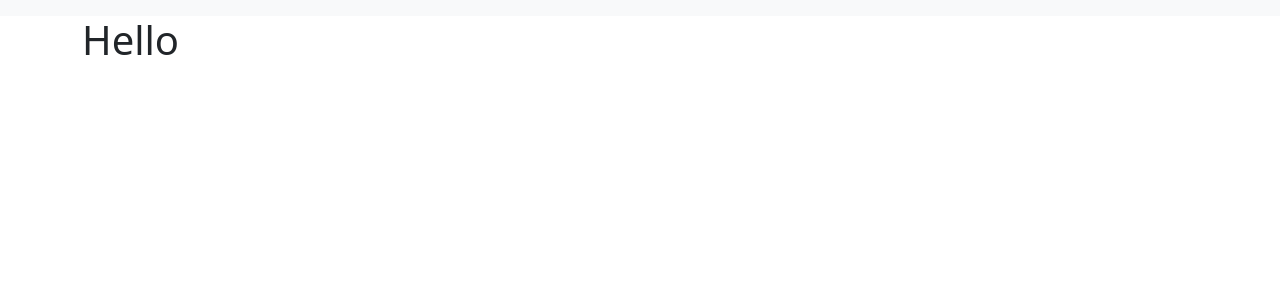
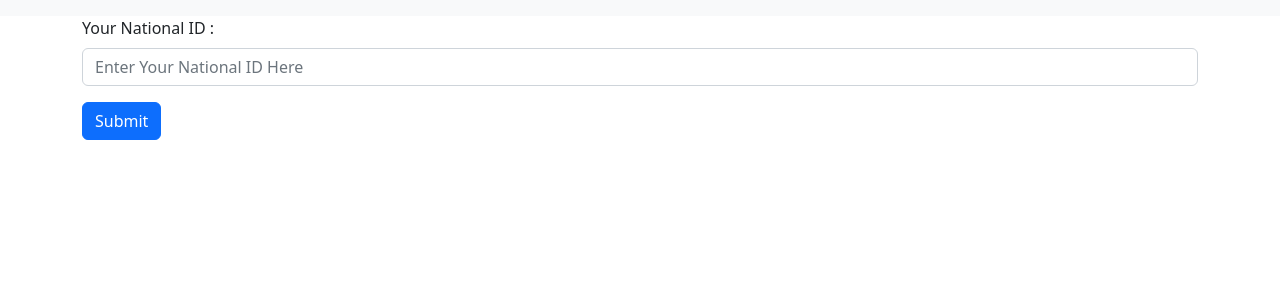
Before and after one commit to Techminate-Labs/Decentralized-Voting-Wallet, a React (Create React App) app: page / in a window 1280 px wide. Shown: the top 300 px of the page. Built offline with nearby package versions, Linux system fonts and the light colour scheme.

Commit message:
message display added

```diff
--- a/package.json
+++ b/package.json
@@ -1,4 +1,5 @@
 {
+  "proxy": "http://127.0.0.1:8000",
   "name": "voter-wallet",
   "version": "0.1.0",
   "private": true,
@@ -6,6 +7,8 @@
     "@testing-library/jest-dom": "^5.16.4",
     "@testing-library/react": "^13.3.0",
     "@testing-library/user-event": "^13.5.0",
+    "axios": "^0.27.2",
+    "elliptic": "^6.5.4",
     "react": "^18.2.0",
     "react-dom": "^18.2.0",
     "react-icons": "^4.4.0",
--- a/src/App.js
+++ b/src/App.js
@@ -1,13 +1,91 @@
 import { useState, useEffect } from 'react';
 import Topnav from './components/layout/Navbar';
 import { FaRegCheckCircle } from 'react-icons/fa';
+import axios from 'axios'
 
 function App() {
+
+const EC = require('elliptic').ec;
+const ec = new EC('secp256k1');
+
+const [nid, setNid] = useState('');
+const [pubKey, setPubKey] = useState('');
+const [priKey, setPriKey] = useState('');
+const [message, setMessage] = useState(null);
+
+function generateWallet() {
+  //Key pair should be generated if nid validation is successful
+  const key = ec.genKeyPair();
+  const publicKey = key.getPublic('hex');
+  const privateKey = key.getPrivate('hex');
+
+  const voterInfo = {
+      'Public_key' : publicKey,
+      'Private_key' : privateKey
+  }
+
+  return voterInfo;
+}
+
+const handleSubmit = async (e) => {
+  e.preventDefault();
+  const data = {nid}
+  const config = {
+    headers:{
+      "Content-Type": "application/json"
+    }
+  }
+
+  const response = await axios.post('http://127.0.0.1:8000/api/validateNid', JSON.stringify(data), config);
+
+  if(response.data.message === '404'){
+    const key = ec.genKeyPair();
+    const publicKey = key.getPublic('hex');
+    const privateKey = key.getPrivate('hex');
+    const keyPair = {
+      'Public_key' : publicKey,
+      'Private_key' : privateKey
+    }
+    console.log(keyPair)
+    setPubKey(publicKey);
+    setPriKey(privateKey);
+
+    const dataVoter = {nid, publicKey}
+    console.log(dataVoter)
+  }else{
+    console.log(response.data.message)
+    setMessage(response.data.message);
+  }
+
+}
+
   return (
   <>
     <Topnav />
     <div className="container">
-      <h1>Hello</h1>
+      <div className="row">
+        <form onSubmit={handleSubmit}>
+          <div className="mb-3">
+            <label htmlFor="nid" className="form-label">Your National ID : </label>
+            <input type="text" className="form-control" id="nid" name='nid' value={nid} onChange={(e) => setNid(e.target.value)} placeholder="Enter Your National ID Here" aria-describedby="emailHelp" />
+          </div>
+          <button type="submit" className="btn btn-primary">Submit</button>
+        </form>
+      </div>
+      {message &&
+      <div className="alert alert-warning alert-dismissible fade show mt-4" role="alert">
+        {message}
+        <button type="button" className="btn-close" data-bs-dismiss="alert" aria-label="Close"></button>
+      </div>
+      }
+      {pubKey &&
+      <div className="alert alert-success alert-dismissible fade show mt-4" role="alert">
+        <strong>Nid : </strong>{nid} <br />
+        <strong>Public Key : </strong>{pubKey} <br />
+        <strong>Private Key : </strong>{priKey}
+        <button type="button" className="btn-close" data-bs-dismiss="alert" aria-label="Close"></button>
+      </div>
+      }
     </div>
   </>
   );
```
Also changed, not shown: src/pages/Crew.js (deleted, +0 -18 lines), src/services/voterService.js (added, +18 -0 lines), 1 other file (tests, documents, lock files or other folders).
